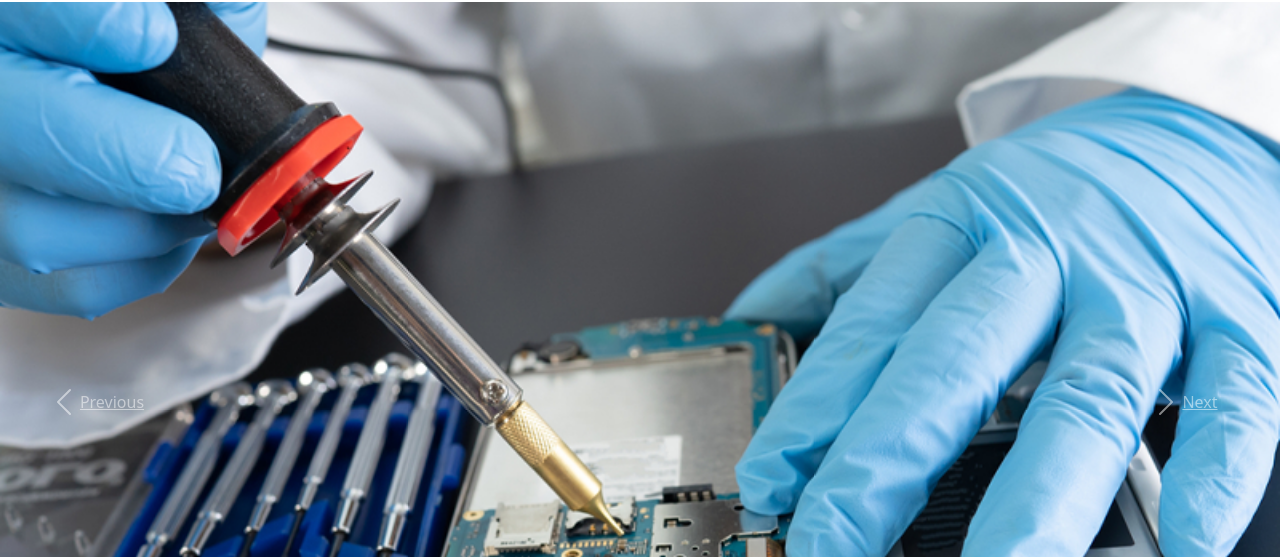
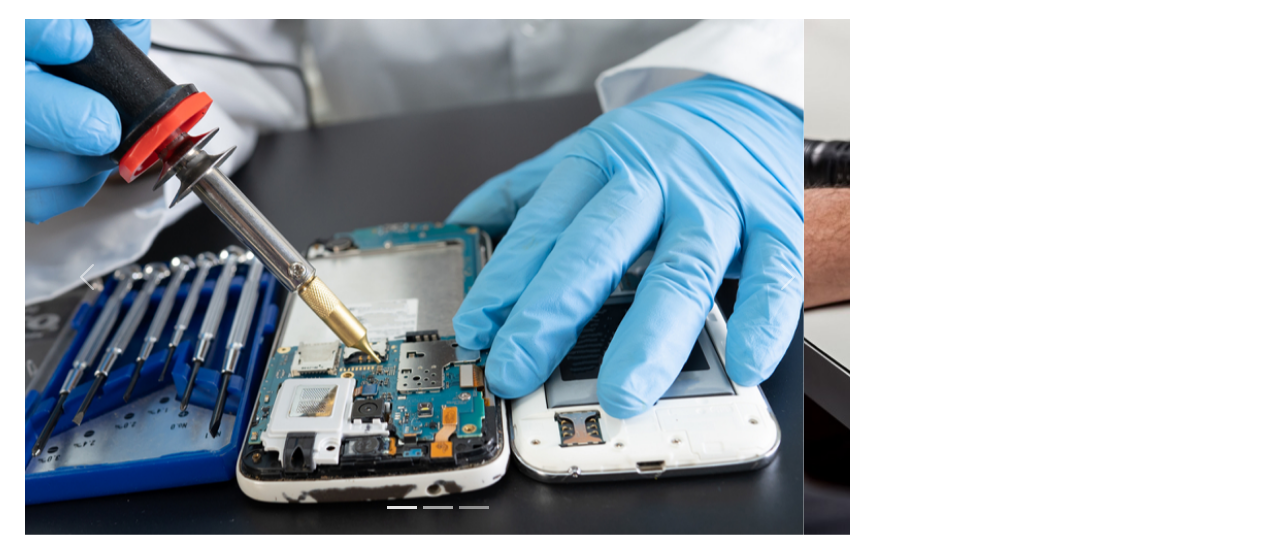
Before and after one commit to nicortese/smartech, a plain HTML site: page nosotros.html in a window 1280 px wide. Shown: the part 240-797 px from the top of the page. Drawn offline with nearby package versions, Linux system fonts and the light colour scheme.

Commit message:
agregando fucionalidades al proyecto

```diff
--- a/css/estilo.css
+++ b/css/estilo.css
@@ -125,8 +125,12 @@
 
 .carouselCard{
     display: grid;
-    columns: 500px 500px;
-
+    columns: 400px 400px;
+    width: 800px;
+    height: 500px;
+    margin-top: 25px;
+    margin-left: 25px;
+    border-radius: 30px;
 }
 
 
--- a/nosotros.html
+++ b/nosotros.html
@@ -37,42 +37,43 @@
     <main class="maincontainer">
       <h1 class="title">Nosotros</h1>
       <div class="carouselCard">
-        <div id="carouselExampleControls" class="carousel slide" data-ride="carousel">
+        <div id="carouselExampleIndicators" class="carousel slide" data-bs-ride="carousel">
+          <div class="carousel-indicators">
+            <button type="button" data-bs-target="#carouselExampleIndicators" data-bs-slide-to="0" class="active" aria-current="true" aria-label="Slide 1"></button>
+            <button type="button" data-bs-target="#carouselExampleIndicators" data-bs-slide-to="1" aria-label="Slide 2"></button>
+            <button type="button" data-bs-target="#carouselExampleIndicators" data-bs-slide-to="2" aria-label="Slide 3"></button>
+          </div>
           <div class="carousel-inner">
             <div class="carousel-item active">
-              <img class="d-block w-100" src="assets/images/imagen1.png" alt="First slide">
+              <img src="assets/images/imagen1.png" class="d-block w-100" alt="...">
             </div>
             <div class="carousel-item">
-              <img class="d-block w-100" src="assets/images/imagen2.png" alt="Second slide">
+              <img src="assets/images/imagen2.png" class="d-block w-100" alt="...">
             </div>
             <div class="carousel-item">
-              <img class="d-block w-100" src="assets/images/imagen3.png" alt="Third slide">
+              <img src="assets/images/imagen3.png" class="d-block w-100" alt="...">
             </div>
           </div>
-          <a class="carousel-control-prev" href="#carouselExampleControls" role="button" data-slide="prev">
+          <button class="carousel-control-prev" type="button" data-bs-target="#carouselExampleIndicators" data-bs-slide="prev">
             <span class="carousel-control-prev-icon" aria-hidden="true"></span>
-            <span class="sr-only">Previous</span>
-          </a>
-          <a class="carousel-control-next" href="#carouselExampleControls" role="button" data-slide="next">
+            <span class="visually-hidden">Previous</span>
+          </button>
+          <button class="carousel-control-next" type="button" data-bs-target="#carouselExampleIndicators" data-bs-slide="next">
             <span class="carousel-control-next-icon" aria-hidden="true"></span>
-            <span class="sr-only">Next</span>
-          </a>
+            <span class="visually-hidden">Next</span>
+          </button>
+        </div>
+          <script src="https://cdn.jsdelivr.net/npm/bootstrap@5.0.2/dist/js/bootstrap.bundle.min.js"
+          integrity="sha384-MrcW6ZMFYlzcLA8Nl+NtUVF0sA7MsXsP1UyJoMp4YLEuNSfAP+JcXn/tWtIaxVXM"
+          crossorigin="anonymous"></script>
+
+        <div class="carouselCard">
+          <span>
+            Lorem ipsum dolor sit, amet consectetur adipisicing elit. Dolores deleniti earum placeat dolorum? Obcaecati molestias ipsa qui aliquam labore harum? Dolorum, natus debitis. Quam commodi quas doloribus, quidem excepturi aspernatur?
+          </span>
         </div>
       </div>
-
-
-
-
-
-
-
-
-
-
     </main>
-
-
-</body>
     <footer>
       <div class="footercontainer">
         <a href="index.html">
@@ -154,4 +155,6 @@
         </div>
       </div>
     </footer>
+</body>
+
 </html>
```
Lines whose indentation alone changed are shown as unchanged.
